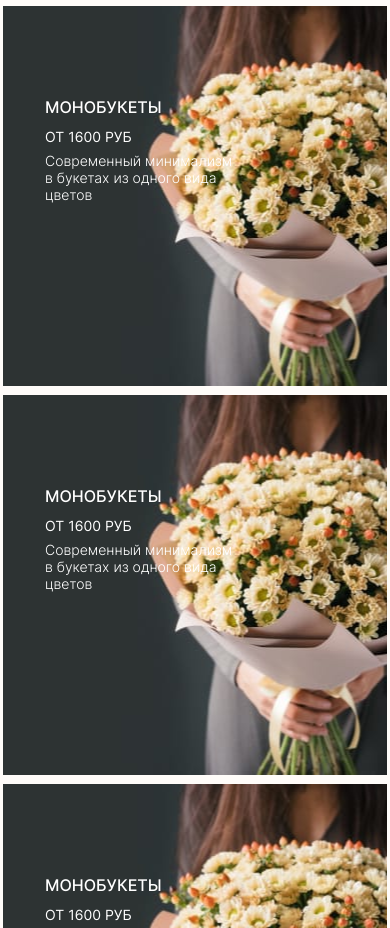
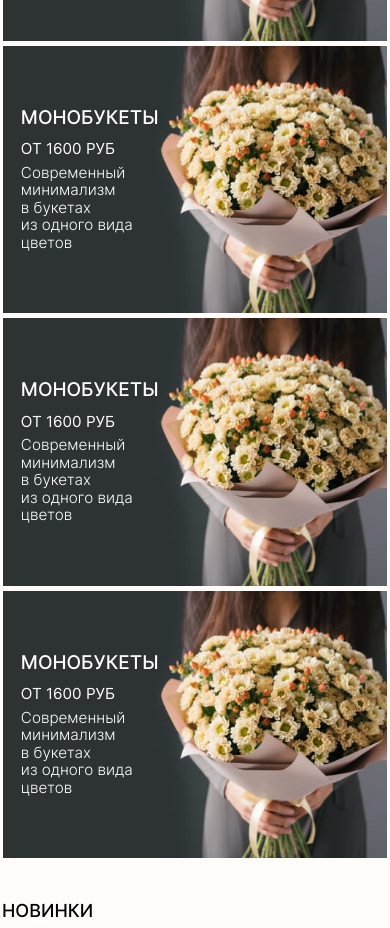
Before and after one commit to Xoxyxy/Beri-dari, a plain HTML site: page index.html in a window 390 px wide. Shown: the part 1685-2613 px from the top of the page. Drawn offline with Linux system fonts and the light colour scheme.

Commit message:
Add files via upload

```diff
--- a/css/main.css
+++ b/css/main.css
@@ -13,24 +13,24 @@
 }
 
 @font-face {
-  font-family: Inter;
-  src: url(../fonts/InterLight.woff2) format("woff2");
+  font-family: "Inter";
+  src: url("../fonts/InterLight.woff2") format("woff2");
   font-weight: 300;
   font-display: swap;
   font-style: normal
 }
 
 @font-face {
-  font-family: Inter;
-  src: url(../fonts/InterRegular.woff2) format("woff2");
+  font-family: "Inter";
+  src: url("../fonts/InterRegular.woff2") format("woff2");
   font-weight: 400;
   font-display: swap;
   font-style: normal
 }
 
 @font-face {
-  font-family: Inter;
-  src: url(../fonts/InterMedium.woff2) format("woff2");
+  font-family: "Inter";
+  src: url("../fonts/InterMedium.woff2") format("woff2");
   font-weight: 500;
   font-display: swap;
   font-style: normal
@@ -577,13 +577,6 @@ a {
   margin-bottom: 40px
 }
 
-@media (max-width:576px) {
-  .category__wrapper {
-    max-width: 100%;
-    padding: 0 3px
-  }
-}
-
 .category__cards {
   display: -ms-grid;
   display: grid;
@@ -600,38 +593,55 @@ a {
   }
 }
 
+@media (max-width:576px) {
+  .category__wrapper {
+    max-width: 100%;
+    padding: 0 3px
+  }
+
+  .category__cards {
+    gap: 5px
+  }
+}
+
 .category__card {
   color: var(--light-color);
   background-image: url(../img/card-bg.jpg);
   background-repeat: no-repeat;
   background-position: center;
   max-width: 595px;
-  height: 380px;
-  padding: 92px 0 0 42px
+  height: clamp(14.375rem, -13.75rem + 125vw, 23.75rem);
+  padding: clamp(3.438rem, -.417rem + 17.13vw, 5.75rem) 0 0 clamp(.875rem, -2.042rem + 12.96vw, 2.625rem)
+}
+
+@media (max-width:420px) {
+  .category__card {
+    background-size: 113%
+  }
 }
 
 .category__card-title {
   font-weight: 500;
-  font-size: clamp(1rem, .767rem + .98vw, 1.375rem);
-  line-height: clamp(1.188rem, .877rem + 1.31vw, 1.688rem);
+  font-size: clamp(1.125rem, .375rem + 3.33vw, 1.375rem);
+  line-height: clamp(1.375rem, .438rem + 4.17vw, 1.688rem);
   text-transform: uppercase;
-  max-width: 196px;
+  max-width: clamp(7.688rem, -6rem + 60.83vw, 12.25rem);
   margin-bottom: clamp(.688rem, .299rem + 1.63vw, 1.313rem)
 }
 
 .category__subtitle {
   font-weight: 400;
-  font-size: clamp(.875rem, .797rem + .33vw, 1rem);
-  line-height: clamp(1.063rem, .985rem + .33vw, 1.188rem);
+  font-size: clamp(.938rem, .75rem + .83vw, 1rem);
+  line-height: clamp(1.063rem, .688rem + 1.67vw, 1.188rem);
   text-transform: uppercase;
   margin-bottom: clamp(.375rem, -.091rem + 1.96vw, 1.125rem)
 }
 
 .category__text {
   font-weight: 300;
-  font-size: clamp(.875rem, .797rem + .33vw, 1rem);
-  line-height: clamp(1.063rem, .985rem + .33vw, 1.188rem);
-  max-width: 196px
+  font-size: clamp(.938rem, .75rem + .83vw, 1rem);
+  line-height: clamp(1.063rem, .688rem + 1.67vw, 1.188rem);
+  max-width: clamp(7.688rem, -6rem + 60.83vw, 12.25rem)
 }
 
 .new {
--- a/index.html
+++ b/index.html
@@ -193,38 +193,31 @@
       <section class="category">
         <div class="container category__wrapper">
           <div class="category__title title title--top">Категории букетов</div>
-          <div class="category__cards">
-            <div class="category__card">
+          <div class="category__cards"><a href="#" class="category__card">
               <div class="category__card-title">Монобукеты</div>
               <div class="category__subtitle">от 1600 руб</div>
               <div class="category__text">Современный минимализм в букетах из одного вида цветов</div>
-            </div>
-            <div class="category__card">
+            </a><a href="#" class="category__card">
               <div class="category__card-title">Монобукеты</div>
               <div class="category__subtitle">от 1600 руб</div>
               <div class="category__text">Современный минимализм в букетах из одного вида цветов</div>
-            </div>
-            <div class="category__card">
+            </a><a href="#" class="category__card">
               <div class="category__card-title">Монобукеты</div>
               <div class="category__subtitle">от 1600 руб</div>
               <div class="category__text">Современный минимализм в букетах из одного вида цветов</div>
-            </div>
-            <div class="category__card">
+            </a><a href="#" class="category__card">
               <div class="category__card-title">Монобукеты</div>
               <div class="category__subtitle">от 1600 руб</div>
               <div class="category__text">Современный минимализм в букетах из одного вида цветов</div>
-            </div>
-            <div class="category__card">
+            </a><a href="#" class="category__card">
               <div class="category__card-title">Монобукеты</div>
               <div class="category__subtitle">от 1600 руб</div>
               <div class="category__text">Современный минимализм в букетах из одного вида цветов</div>
-            </div>
-            <div class="category__card">
+            </a><a href="#" class="category__card">
               <div class="category__card-title">Монобукеты</div>
               <div class="category__subtitle">от 1600 руб</div>
               <div class="category__text">Современный минимализм в букетах из одного вида цветов</div>
-            </div>
-          </div>
+            </a></div>
         </div>
       </section>
       <section class="new">
```
